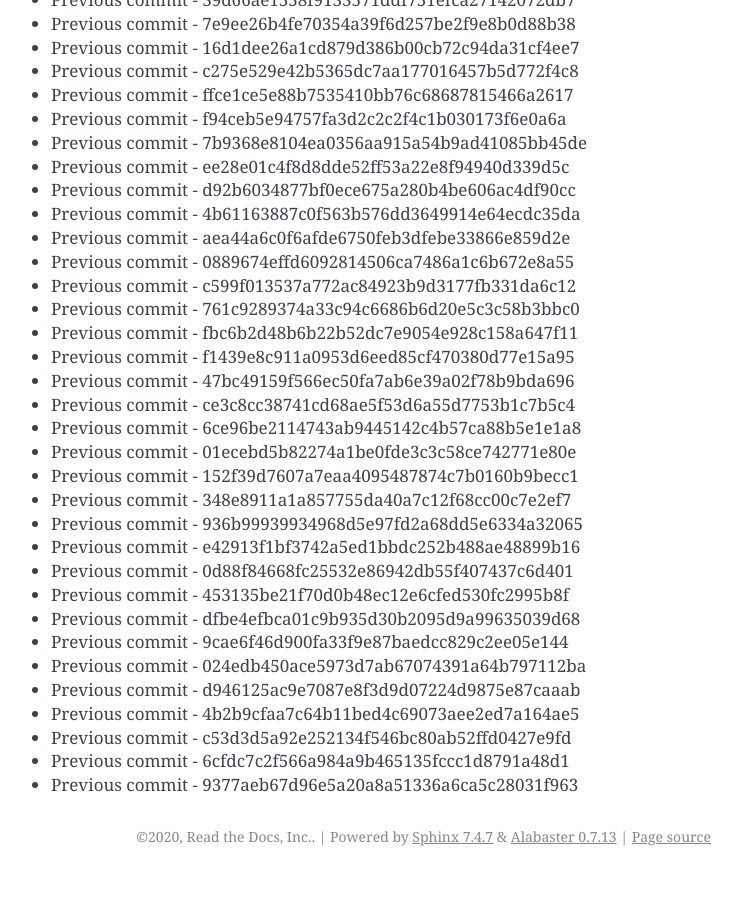
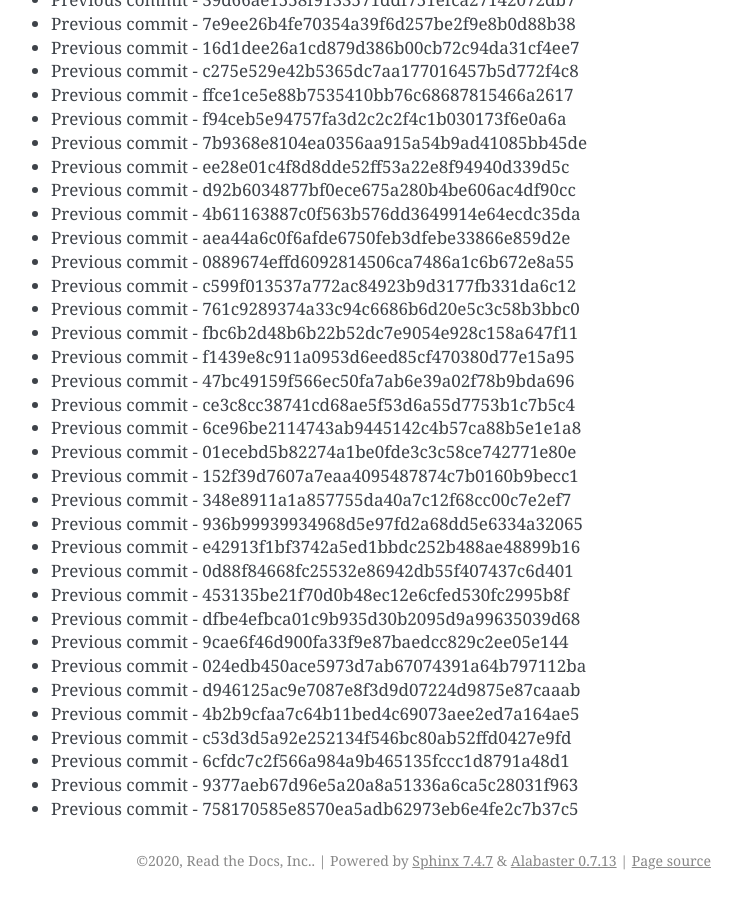
Before and after one commit to readthedocs/rtd-git-stresstest, a Sphinx documentation site: the page built from docs/updates.rst, in a window 1280 px wide and 900 px high, scrolled down 14077 px. Shown: the whole window, without its empty margins (399-1141 px from the left). Built offline with Sphinx 7.4.7, drawn with Linux system fonts in a browser that asks for light colours; before the commit the page ends 14953 px from its top, so only the background shows below that.

Commit message:
Generating commit from previous: 758170585e8570ea5adb62973eb6e4fe2c7b37c5

```diff
--- a/docs/updates.rst
+++ b/docs/updates.rst
@@ -623,3 +623,4 @@ It can be tested for any performance characteristics.
 * Previous commit - c53d3d5a92e252134f546bc80ab52ffd0427e9fd
 * Previous commit - 6cfdc7c2f566a984a9b465135fccc1d8791a48d1
 * Previous commit - 9377aeb67d96e5a20a8a51336a6ca5c28031f963
+* Previous commit - 758170585e8570ea5adb62973eb6e4fe2c7b37c5
```
